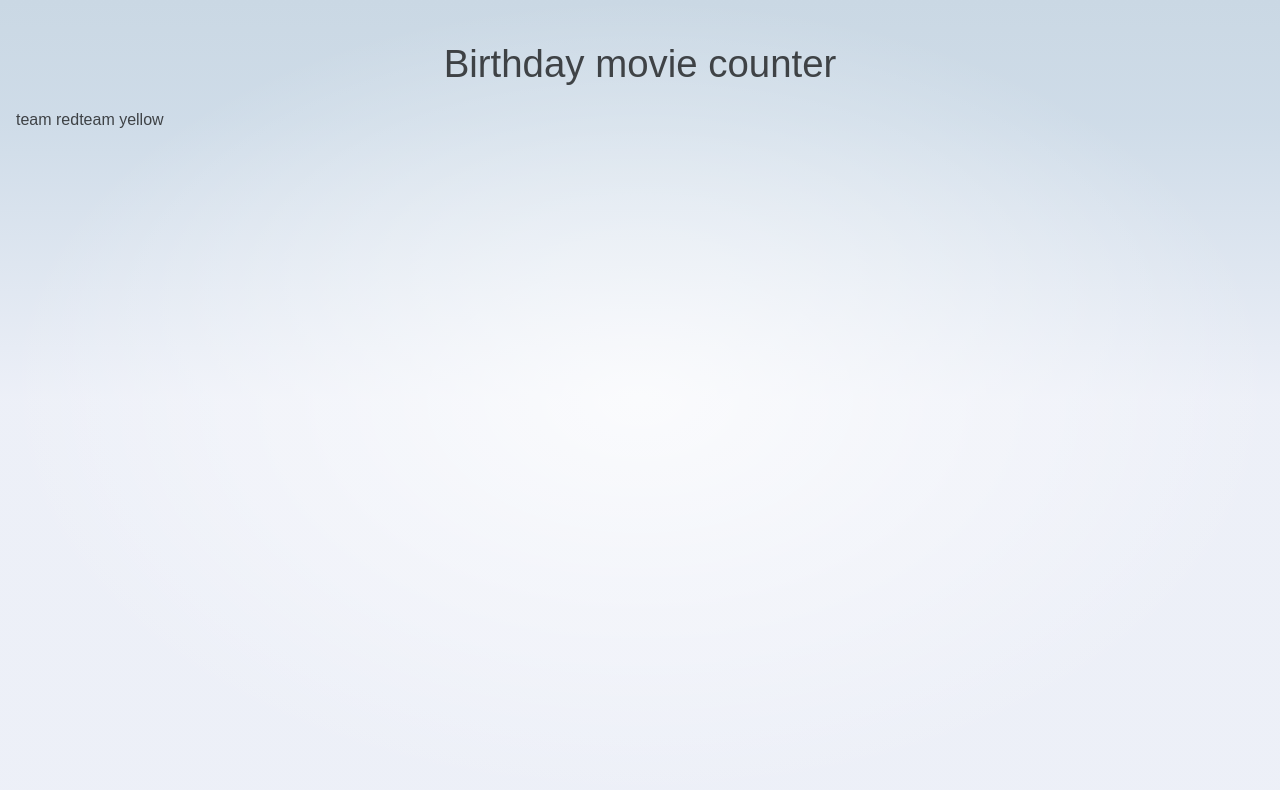
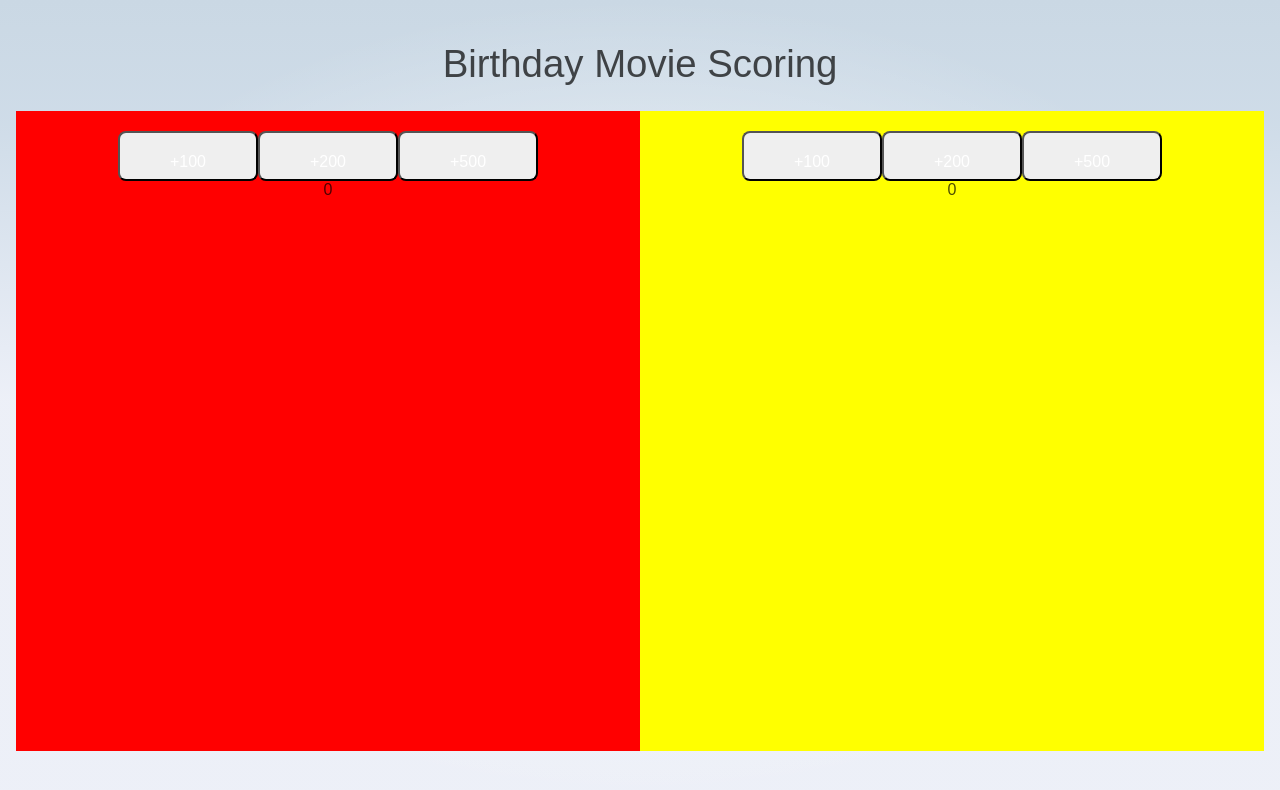
Before and after one commit to MyNameIsKilian/svelte-counter, a SvelteKit app: page / in a window 1280 px wide. Shown: the top 790 px of the page. Built offline with nearby package versions, Linux system fonts and the light colour scheme.

Commit message:
Update +page.svelte

```diff
--- a/src/routes/+page.svelte
+++ b/src/routes/+page.svelte
@@ -2,6 +2,17 @@
 	import Counter from './Counter.svelte';
 	import welcome from '$lib/images/svelte-welcome.webp';
 	import welcomeFallback from '$lib/images/svelte-welcome.png';
+
+	let scoreTeamRed = 0;
+	let scoreTeamYellow = 0;
+
+	function addPointsToRed(points) {
+		scoreTeamRed += points;
+	}
+
+	function addPointsToYellow(points) {
+		scoreTeamYellow += points;
+	}
 </script>
 
 <svelte:head>
@@ -9,13 +20,35 @@
 	<meta name="description" content="Svelte demo app" />
 </svelte:head>
 
-<h1>Birthday movie counter</h1>
+<h1>Birthday Movie Scoring</h1>
 <section>
 	<div class="team red">
-team red
+		<div class="buttons">
+			<button on:click={addPointsToRed(100)}>
+				+100
+			</button>
+			<button on:click={addPointsToRed(200)}>
+				+200
+			</button>
+			<button on:click={addPointsToRed(500)}>
+				+500
+			</button>
+		</div>
+		<span>{scoreTeamRed}</span>
 	</div>
 	<div class="team yellow">
-team yellow
+		<div class="buttons">
+			<button on:click={addPointsToYellow(100)}>
+				+100
+			</button>
+			<button on:click={addPointsToYellow(200)}>
+				+200
+			</button>
+			<button on:click={addPointsToYellow(500)}>
+				+500
+			</button>
+		</div>
+		<span>{scoreTeamYellow}</span>
 	</div>
 </section>
 
@@ -24,16 +57,33 @@ team yellow
 		display: flex;
 	}
 
-	team {
-		flex-grow: 1;
-		width: 50%;
+	button {
+		background-color: dark-purple;
+		color: white;
+		padding: 20px 50px;
+		border-radius: 8px;
 	}
 
-	red {
+	.buttons {
+		display: flex;
+		justify-content: space-evenly;
+		height: 50px;
+	}
+
+	.team {
+		padding: 20px 20px;
+		width: 50%;
+		height: 75vh;
+		display: flex;
+		flex-direction: column;
+		align-items: center;
+	}
+
+	.red {
 		background-color: red;
 	}
 
-	yellow {
+	.yellow {
 		background-color: yellow;
 	}
 
```
